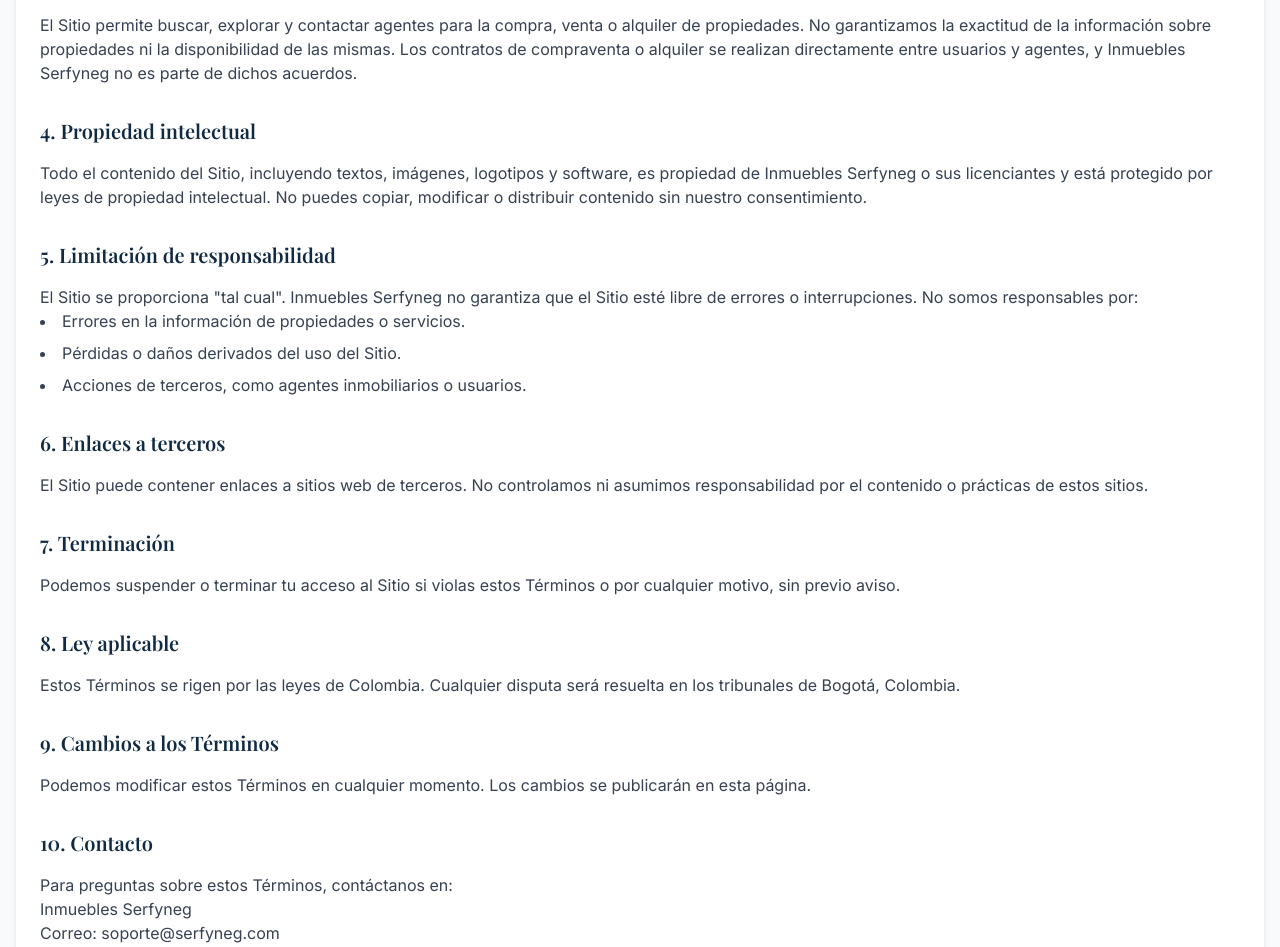
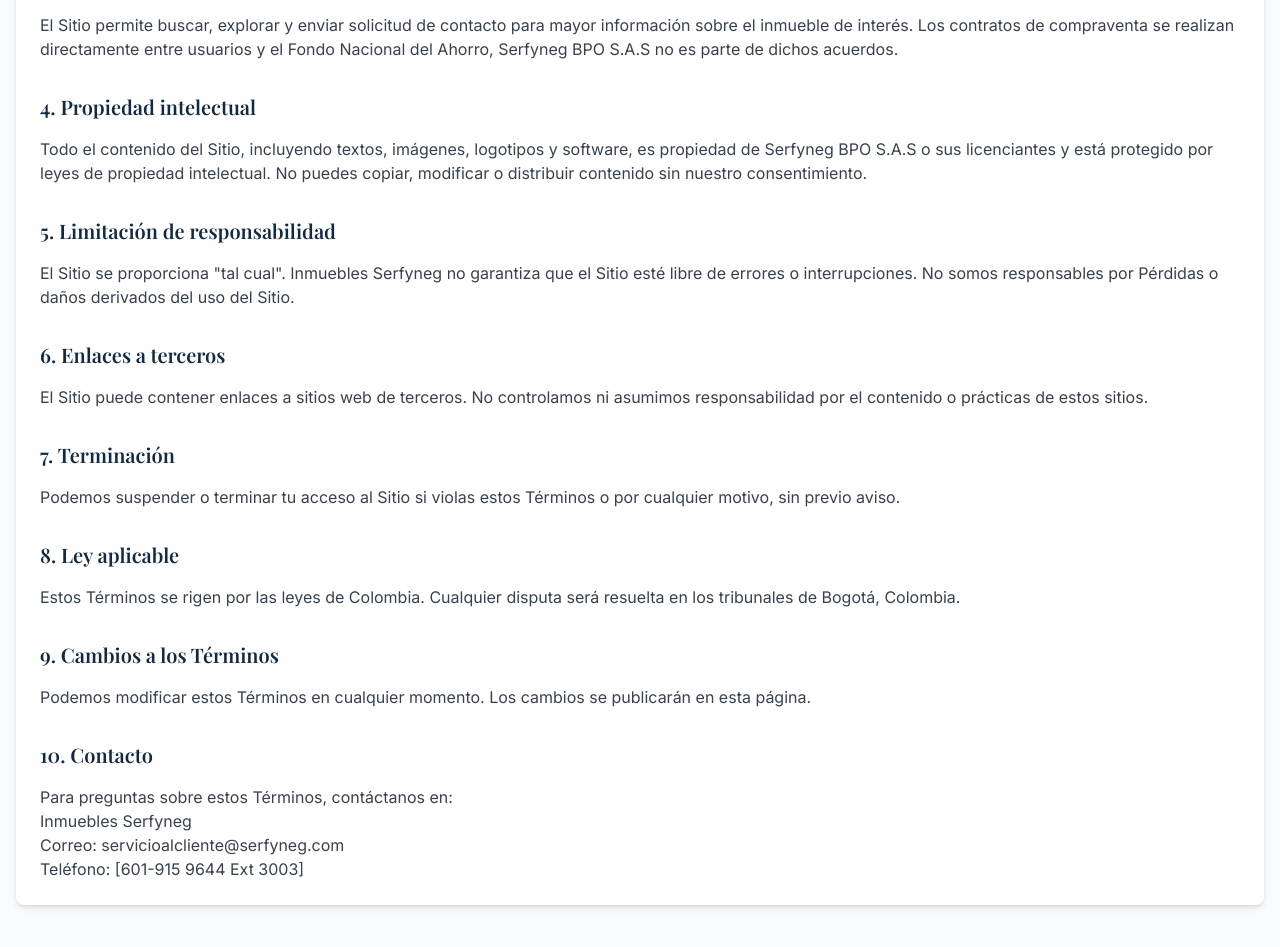
Before and after one commit to AnalistaSerfyneg/real-estate-frontend, a React (Vite) app: page /terms-of-service in a window 1280 px wide. Shown: the part 660-1607 px from the top of the page. Built offline with nearby package versions, Linux system fonts and the light colour scheme.

Commit message:
actualización terminos y correo

```diff
--- a/src/pages/terms-of-service.tsx
+++ b/src/pages/terms-of-service.tsx
@@ -53,27 +53,22 @@ const TermsService: React.FC = () => {
           <section className="mb-8">
             <h2 className="text-xl font-semibold text-navy-900 mb-4">3. Servicios ofrecidos</h2>
             <p className="text-gray-700">
-              El Sitio permite buscar, explorar y contactar agentes para la compra, venta o alquiler de propiedades. No garantizamos la exactitud de la información sobre propiedades ni la disponibilidad de las mismas. Los contratos de compraventa o alquiler se realizan directamente entre usuarios y agentes, y Inmuebles Serfyneg no es parte de dichos acuerdos.
+              El Sitio permite buscar, explorar y enviar solicitud de contacto para mayor información sobre el inmueble de interés. Los contratos de compraventa se realizan directamente entre usuarios y el Fondo Nacional del Ahorro, Serfyneg BPO S.A.S no es parte de dichos acuerdos.
             </p>
           </section>
 
           <section className="mb-8">
             <h2 className="text-xl font-semibold text-navy-900 mb-4">4. Propiedad intelectual</h2>
             <p className="text-gray-700">
-              Todo el contenido del Sitio, incluyendo textos, imágenes, logotipos y software, es propiedad de Inmuebles Serfyneg o sus licenciantes y está protegido por leyes de propiedad intelectual. No puedes copiar, modificar o distribuir contenido sin nuestro consentimiento.
+              Todo el contenido del Sitio, incluyendo textos, imágenes, logotipos y software, es propiedad de Serfyneg BPO S.A.S o sus licenciantes y está protegido por leyes de propiedad intelectual. No puedes copiar, modificar o distribuir contenido sin nuestro consentimiento.
             </p>
           </section>
 
           <section className="mb-8">
             <h2 className="text-xl font-semibold text-navy-900 mb-4">5. Limitación de responsabilidad</h2>
             <p className="text-gray-700">
-              El Sitio se proporciona "tal cual". Inmuebles Serfyneg no garantiza que el Sitio esté libre de errores o interrupciones. No somos responsables por:
+              El Sitio se proporciona "tal cual". Inmuebles Serfyneg no garantiza que el Sitio esté libre de errores o interrupciones. No somos responsables por Pérdidas o daños derivados del uso del Sitio.
             </p>
-            <ul className="list-disc list-inside text-gray-700 space-y-2">
-              <li>Errores en la información de propiedades o servicios.</li>
-              <li>Pérdidas o daños derivados del uso del Sitio.</li>
-              <li>Acciones de terceros, como agentes inmobiliarios o usuarios.</li>
-            </ul>
           </section>
 
           <section className="mb-8">
@@ -111,7 +106,7 @@ const TermsService: React.FC = () => {
               <br />
               Inmuebles Serfyneg
               <br />
-              Correo: soporte@serfyneg.com
+              Correo: servicioalcliente@serfyneg.com
               <br />
               Teléfono: [601-915 9644 Ext 3003]
             </p>
```
